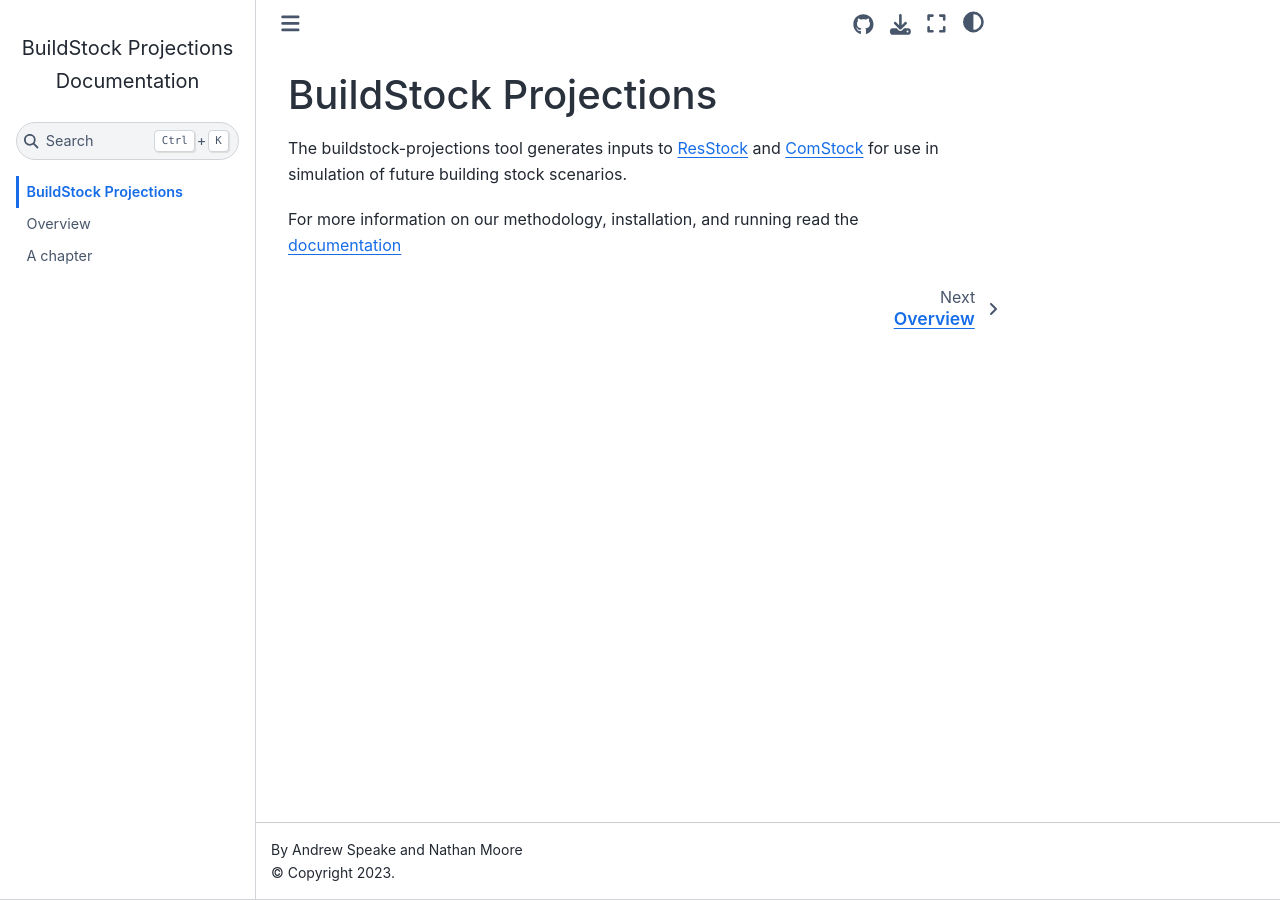
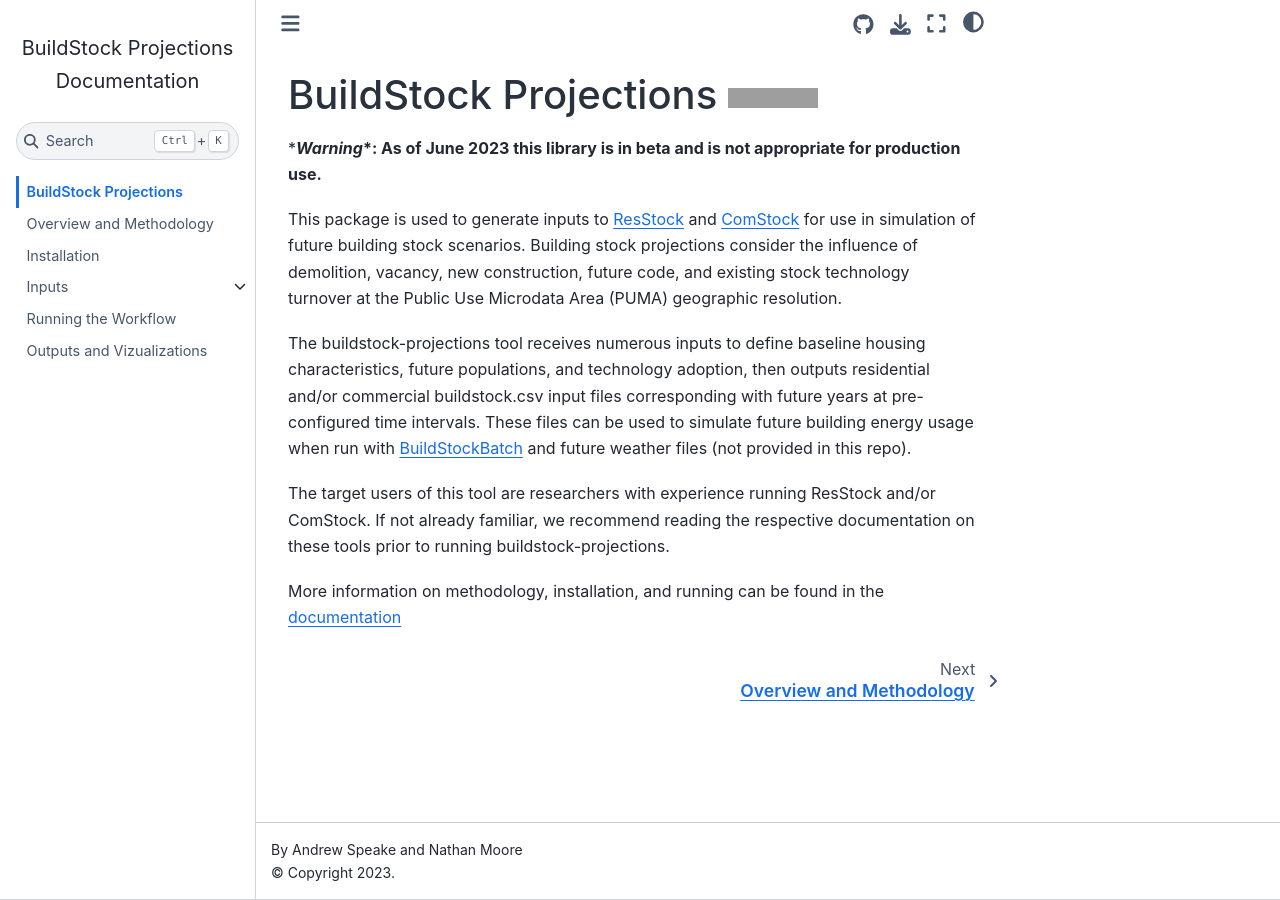
Before and after one commit to NREL/buildstock-projections-docs, a Jupyter Book: the page built from docs/readme.md, in a window 1280 px wide. Built offline with Jupyter Book 1.0.4 settings and Sphinx 7.4.7 and the Sphinx Book theme 1.1.4, drawn with Linux system fonts in a browser that asks for light colours; grey boxes are pictures that could not be loaded.

Commit message:
Upload docs.

```diff
--- a/docs/_toc.yml
+++ b/docs/_toc.yml
@@ -2,5 +2,13 @@
 format: jb-book
 root: readme
 chapters:
-- file: overview/overview
-- file: chapter
+- file: overview
+- file: installation
+- file: inputs/inputs
+  sections:
+    - file: inputs/project_cfg
+    - file: inputs/population
+    - file: inputs/buildstocks
+    - file: inputs/building_options
+- file: usage
+- file: outputs
--- a/docs/readme.md
+++ b/docs/readme.md
@@ -1,4 +1,10 @@
-# BuildStock Projections
-The buildstock-projections tool generates inputs to [ResStock](https://github.com/NREL/resstock) and [ComStock](https://www.nrel.gov/buildings/comstock.html) for use in simulation of future building stock scenarios.
+# BuildStock Projections [![Jupyter Book Badge](https://jupyterbook.org/badge.svg)](https://NREL.github.io/buildstock-projections-docs/)
+\***_Warning_\*: As of June 2023 this library is in beta and is not appropriate for production use.**
 
-For more information on our methodology, installation, and running read the [documentation](https://NREL.github.io/buildstock-projections-docs/readme.html)
+This package is used to generate inputs to [ResStock](https://github.com/NREL/resstock) and [ComStock](https://www.nrel.gov/buildings/comstock.html) for use in simulation of future building stock scenarios. Building stock projections consider the influence of demolition, vacancy, new construction, future code, and existing stock technology turnover at the Public Use Microdata Area (PUMA) geographic resolution.
+
+The buildstock-projections tool receives numerous inputs to define baseline housing characteristics, future populations, and technology adoption, then outputs residential and/or commercial buildstock.csv input files corresponding with future years at pre-configured time intervals. These files can be used to simulate future building energy usage when run with [BuildStockBatch](https://github.com/NREL/buildstockbatch) and future weather files (not provided in this repo).
+
+The target users of this tool are researchers with experience running ResStock and/or ComStock. If not already familiar, we recommend reading the respective documentation on these tools prior to running buildstock-projections.
+
+More information on methodology, installation, and running can be found in the [documentation](https://NREL.github.io/buildstock-projections-docs)
```
